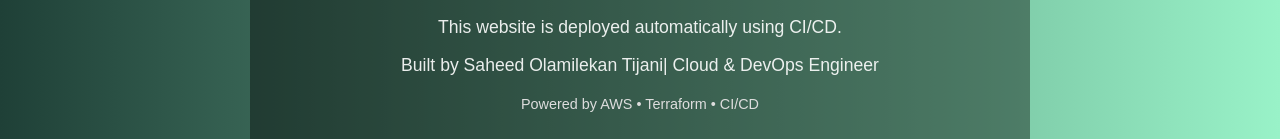
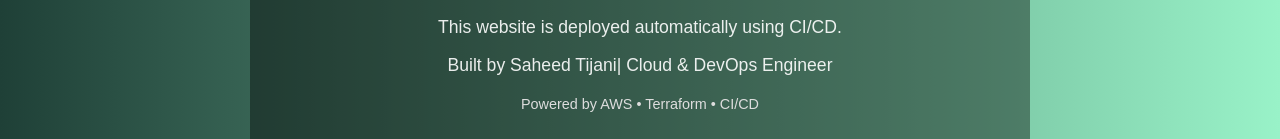
Before and after one commit to saheedtijani0912-sys/aws-private-ec2-alb-terraform-ci-cd, a plain HTML site: page website/index.html in a window 1280 px wide. Shown: the part 381-520 px from the top of the page. Drawn offline with Linux system fonts and the light colour scheme.

```diff
--- a/website/index.html
+++ b/website/index.html
@@ -54,7 +54,7 @@
         </p>
 
         <p>
-            Built by Saheed Olamilekan Tijani| Cloud & DevOps Engineer
+            Built by Saheed  Tijani| Cloud & DevOps Engineer
         </p>
 
         <div class="tag">
```
